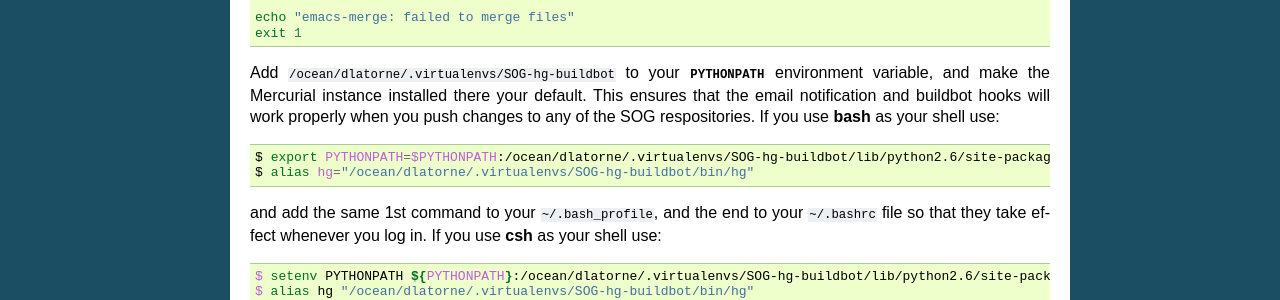
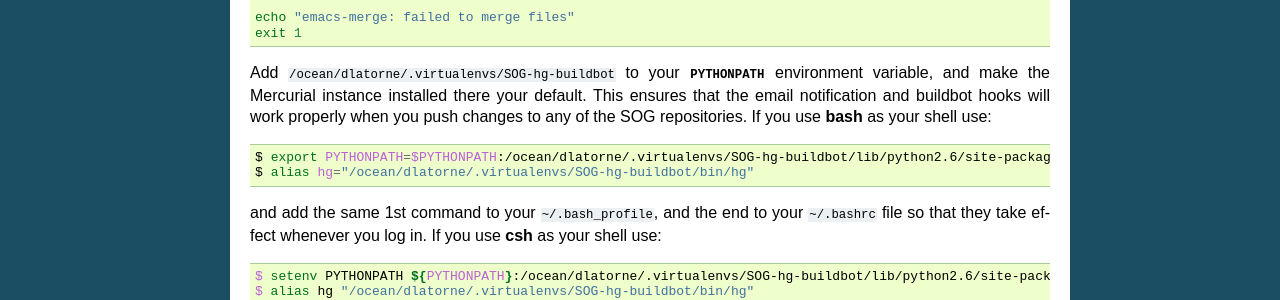
Before and after one commit to SalishSeaCast/SOG, a Sphinx documentation site: the page built from docs/workflows.rst, in a window 1280 px wide and 900 px high, scrolled down 1770 px. Shown: the part 447-747 px from the top of the window. Built offline with Sphinx 7.4.7, drawn with Linux system fonts in a browser that asks for light colours; some of the changed text lies outside the part shown.

Commit message:
Spell-checked

```diff
--- a/docs/workflows.rst
+++ b/docs/workflows.rst
@@ -165,7 +165,7 @@ Add :file:`/ocean/dlatorne/.virtualenvs/SOG-hg-buildbot` to your
 :envvar:`PYTHONPATH` environment variable, and make the Mercurial
 instance installed there your default. This ensures that the email
 notification and buildbot hooks will work properly when you push
-changes to any of the SOG respositories.  If you use :command:`bash`
+changes to any of the SOG repositories.  If you use :command:`bash`
 as your shell use:
 
 .. code-block:: sh
```
Also changed, not shown: other parts of docs/workflows.rst (+2 -2 lines).
